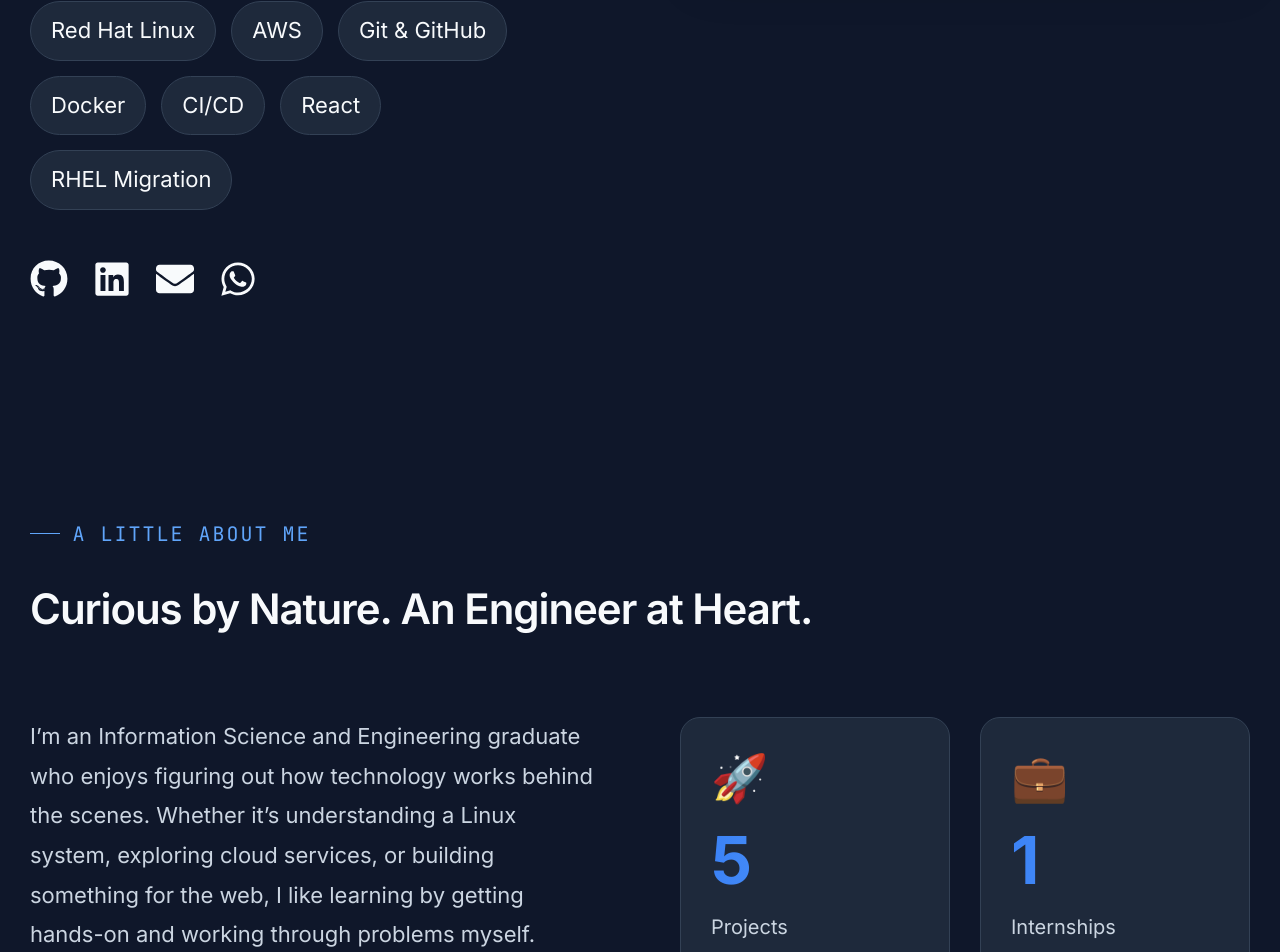
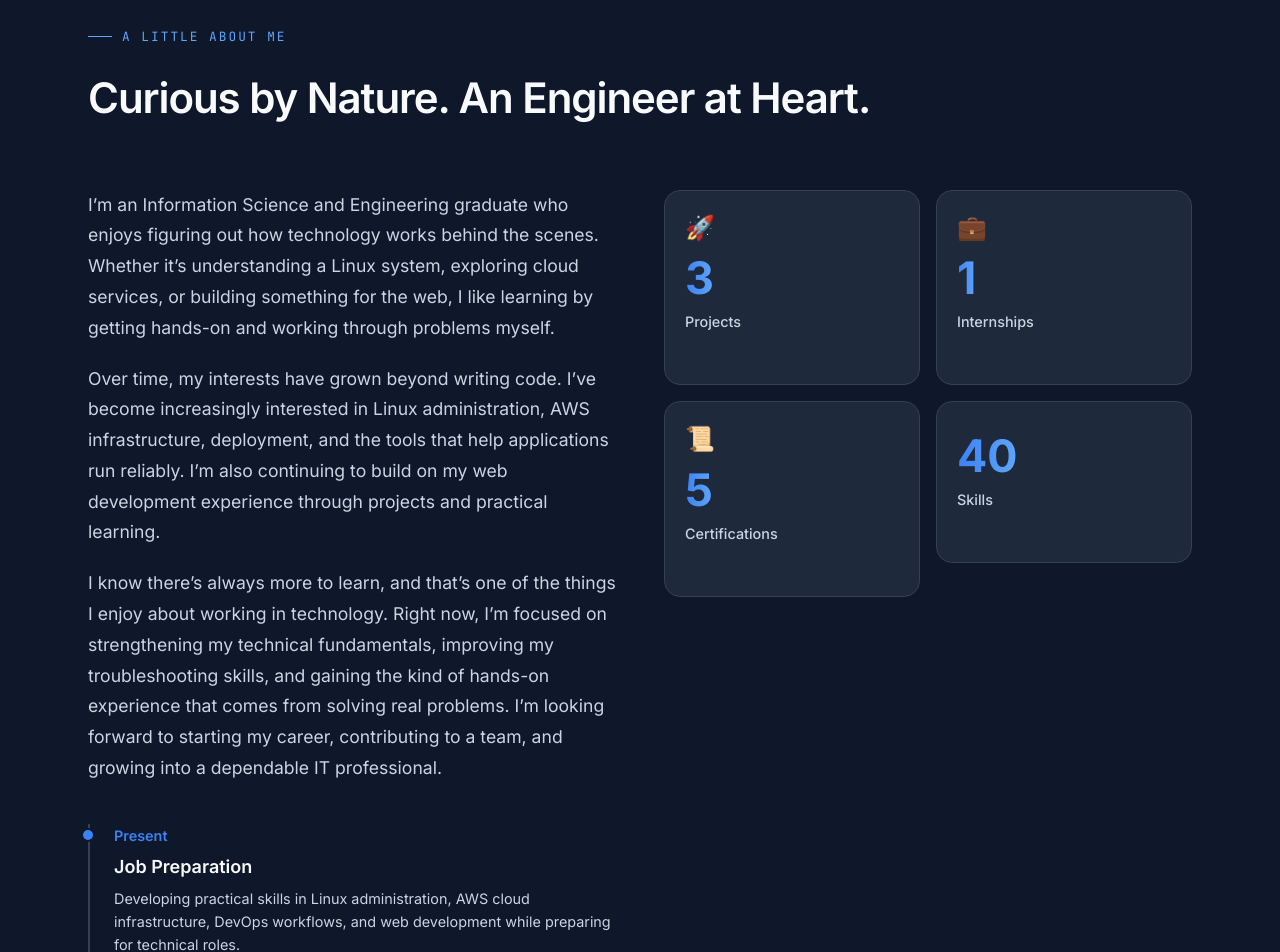
Before and after one commit to ameerbuilds/mohamed-ameer-portfolio, a React (Vite) app: page / in a window 1280 px wide. Shown: the part 1040-1992 px from the top of the page. Built offline with nearby package versions, Linux system fonts and the light colour scheme; no server answers.

Commit message:
Update portfolio design and content

```diff
--- a/src/components/About.jsx
+++ b/src/components/About.jsx
@@ -1,3 +1,4 @@
+
 import { useEffect, useRef, useState } from "react";
 import {
   motion,
@@ -11,7 +12,7 @@ import SectionHeading from "./SectionHeading.jsx";
 
 function StatCounter({ value, label }) {
   const ref = useRef(null);
-  const inView = useInView(ref, { once: true, amount: 0.6 });
+  const inView = useInView(ref, { once: true, amount: 0.4 });
   const [display, setDisplay] = useState(0);
   const mv = useMotionValue(0);
 
@@ -44,20 +45,27 @@ function StatCounter({ value, label }) {
     <a
       href={sectionMap[label]}
       ref={ref}
-      className="group block cursor-pointer rounded-2xl border border-line bg-panel p-6 transition-all duration-300 hover:-translate-y-2 hover:border-acid hover:shadow-[0_0_30px_rgba(59,130,246,0.25)]"
+      aria-label={`View ${label}`}
+      className="group flex min-h-[155px] flex-col items-start
+      rounded-2xl border border-line bg-panel p-5
+      transition-all duration-300
+      hover:-translate-y-1 hover:border-acid
+      hover:shadow-[0_0_24px_rgba(59,130,246,0.18)]"
     >
-      <div className="mb-3 text-3xl">{icons[label]}</div>
+      <div className="mb-2 text-2xl" aria-hidden="true">
+        {icons[label]}
+      </div>
 
-      <div className="font-display text-5xl font-bold text-gradient">
+      <div className="font-display text-4xl font-bold text-gradient">
         {display}
       </div>
 
-      <div className="mt-2 text-muted transition group-hover:text-bone">
+      <div className="mt-1 text-sm font-medium text-muted transition group-hover:text-bone">
         {label}
       </div>
 
-      <div className="mt-4 text-xs text-acid opacity-0 transition group-hover:opacity-100">
-        Click to View →
+      <div className="mt-auto pt-3 text-xs text-acid opacity-0 transition group-hover:opacity-100">
+        Click to view →
       </div>
     </a>
   );
@@ -65,26 +73,31 @@ function StatCounter({ value, label }) {
 
 export default function About() {
   return (
-    <section id="about" className="mx-auto max-w-6xl px-6 py-28">
+    <section
+      id="about"
+      className="mx-auto max-w-6xl px-6 py-20 md:py-24"
+    >
       <SectionHeading
         eyebrow="A LITTLE ABOUT ME"
         title="Curious by Nature. An Engineer at Heart."
       />
 
-      <div className="grid gap-16 lg:grid-cols-2">
+      <div className="grid items-start gap-10 lg:grid-cols-2 lg:gap-12">
+        {/* About text and career timeline */}
         <motion.div
-          initial={{ opacity: 0, x: -30 }}
+          initial={{ opacity: 0, x: -24 }}
           whileInView={{ opacity: 1, x: 0 }}
           viewport={{ once: true }}
           transition={{ duration: 0.6 }}
+          className="min-w-0"
         >
-          <div className="space-y-5 leading-8 text-muted">
+          <div className="space-y-5 text-base leading-7 text-muted">
             <p>
               I’m an Information Science and Engineering graduate who enjoys
               figuring out how technology works behind the scenes. Whether
               it’s understanding a Linux system, exploring cloud services, or
-              building something for the web, I like learning by getting hands-on
-              and working through problems myself.
+              building something for the web, I like learning by getting
+              hands-on and working through problems myself.
             </p>
 
             <p>
@@ -106,31 +119,38 @@ export default function About() {
             </p>
           </div>
 
-          <div className="mt-12 space-y-8 border-l-2 border-line pl-6">
+          {/* Career timeline */}
+          <div className="mt-10 space-y-7 border-l-2 border-line pl-6">
             {profile.timeline.map((item) => (
               <div key={item.title} className="relative">
-                <span className="absolute -left-[33px] top-1 h-4 w-4 rounded-full bg-acid" />
+                <span
+                  className="absolute -left-[33px] top-1 h-3.5 w-3.5
+                  rounded-full border-2 border-ink bg-acid"
+                />
 
                 <div className="text-sm font-semibold text-acid">
                   {item.year}
                 </div>
 
-                <div className="mt-1 text-lg font-semibold">
+                <div className="mt-1 text-lg font-semibold text-bone">
                   {item.title}
                 </div>
 
-                <p className="mt-1 text-muted">{item.detail}</p>
+                <p className="mt-1 text-sm leading-7 text-muted">
+                  {item.detail}
+                </p>
               </div>
             ))}
           </div>
         </motion.div>
 
+        {/* Compact statistics cards */}
         <motion.div
-          initial={{ opacity: 0, x: 30 }}
+          initial={{ opacity: 0, x: 24 }}
           whileInView={{ opacity: 1, x: 0 }}
           viewport={{ once: true }}
           transition={{ duration: 0.6 }}
-          className="grid grid-cols-2 gap-6"
+          className="grid grid-cols-2 items-start gap-4 self-start"
         >
           {profile.stats.map((item) => (
             <StatCounter
--- a/src/data/profile.js
+++ b/src/data/profile.js
@@ -1,3 +1,4 @@
+
 export const profile = {
   name: 'Mohamed Ameer',
 
@@ -24,26 +25,13 @@ export const profile = {
 
   linkedin: 'https://www.linkedin.com/in/mohamed-ameer2025',
 
-  // Resume file should be inside the public folder
   resume: '/Mohamed_Ameer_Resume.pdf',
 
   stats: [
-    {
-      label: 'Projects',
-      value: 5,
-    },
-    {
-      label: 'Internships',
-      value: 1,
-    },
-    {
-      label: 'Certifications',
-      value: 5,
-    },
-    {
-      label: 'Technologies',
-      value: 15,
-    },
+    { label: 'Projects', value: 3 },
+    { label: 'Internships', value: 1 },
+    { label: 'Certifications', value: 5 },
+    { label: 'Skills', value: 40 },
   ],
 
   timeline: [
--- a/src/index.css
+++ b/src/index.css
@@ -383,3 +383,70 @@ button {
     font-size: 3.5rem !important;
   }
 }
+
+/* Balanced, readable typography */
+html {
+  font-size: 16px;
+}
+
+body {
+  font-size: 16px !important;
+  line-height: 1.7;
+}
+
+p,
+li {
+  line-height: 1.75;
+}
+
+/* Comfortable small text */
+.text-xs {
+  font-size: 0.8rem !important;
+  line-height: 1.5 !important;
+}
+
+.text-sm {
+  font-size: 0.9rem !important;
+  line-height: 1.6 !important;
+}
+
+.text-base {
+  font-size: 1rem !important;
+  line-height: 1.7 !important;
+}
+
+/* Balanced section headings */
+.text-lg {
+  font-size: 1.125rem !important;
+}
+
+.text-xl {
+  font-size: 1.25rem !important;
+}
+
+.text-2xl {
+  font-size: 1.5rem !important;
+}
+
+.text-3xl {
+  font-size: 1.875rem !important;
+}
+
+/* Readable form fields */
+input,
+textarea,
+select {
+  font-size: 1rem;
+  line-height: 1.6;
+}
+
+/* Mobile */
+@media (max-width: 640px) {
+  html {
+    font-size: 16px;
+  }
+
+  body {
+    font-size: 16px !important;
+  }
+}
```
Also changed, not shown: 1 other file (tests, documents, lock files or other folders).
